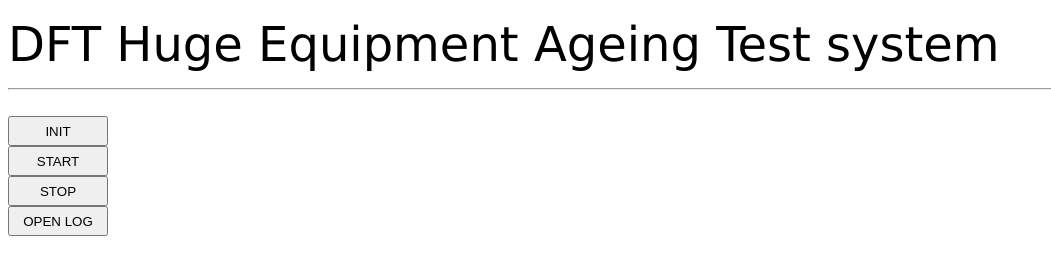
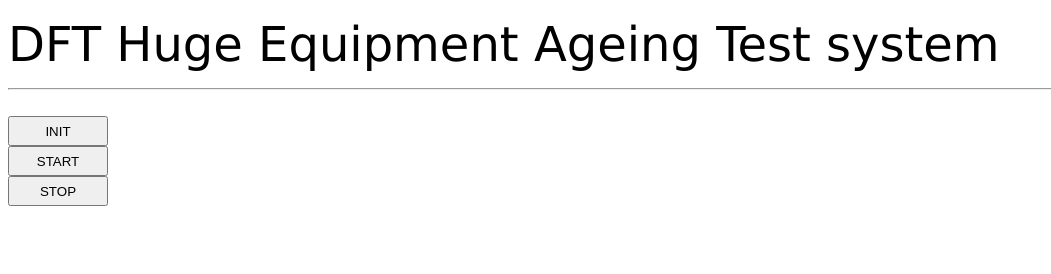
Before and after one commit to Damon-wenc/Auto-Test-Framework, a plain HTML site: page templates/index_show.html in a window 1280 px wide. Shown: the whole page, without its empty margins (0-1051 px from the left). Drawn offline with Linux system fonts and the light colour scheme.

Commit message:
Removs the 'open_log' button As "open log dir" could be accomplished by clicking table item directly, the 'open_log' button on the index page is no longer needed.

```diff
--- a/templates/index_show.html
+++ b/templates/index_show.html
@@ -23,9 +23,6 @@ DFT Huge Equipment Ageing Test system
 <form method="get" action="/stop">
 <input type="submit" style="width:100px;height:30px;" value="STOP">
 </form>
-<form method="get" action="/open_log" target="_blank">
-<input type="submit" style="width:100px;height:30px;" value="OPEN LOG">
-</form>
 
 
 
```
